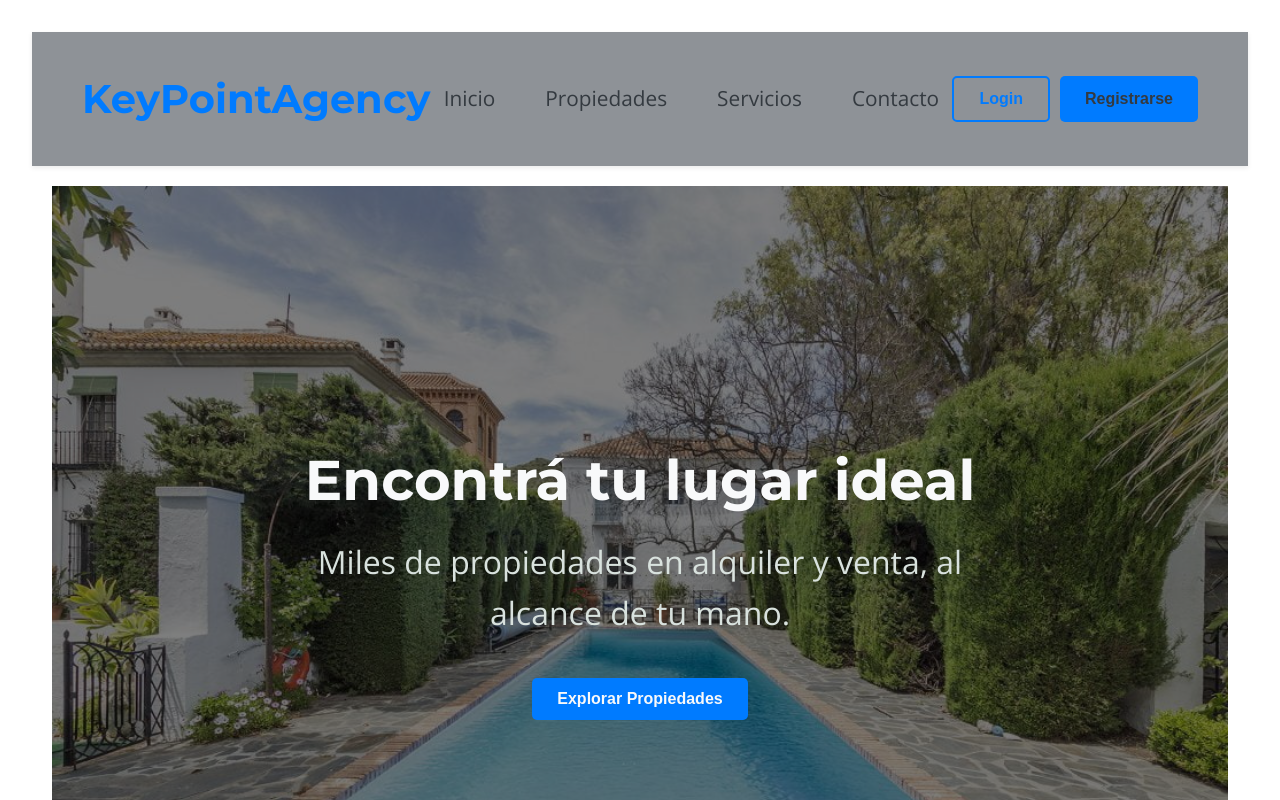
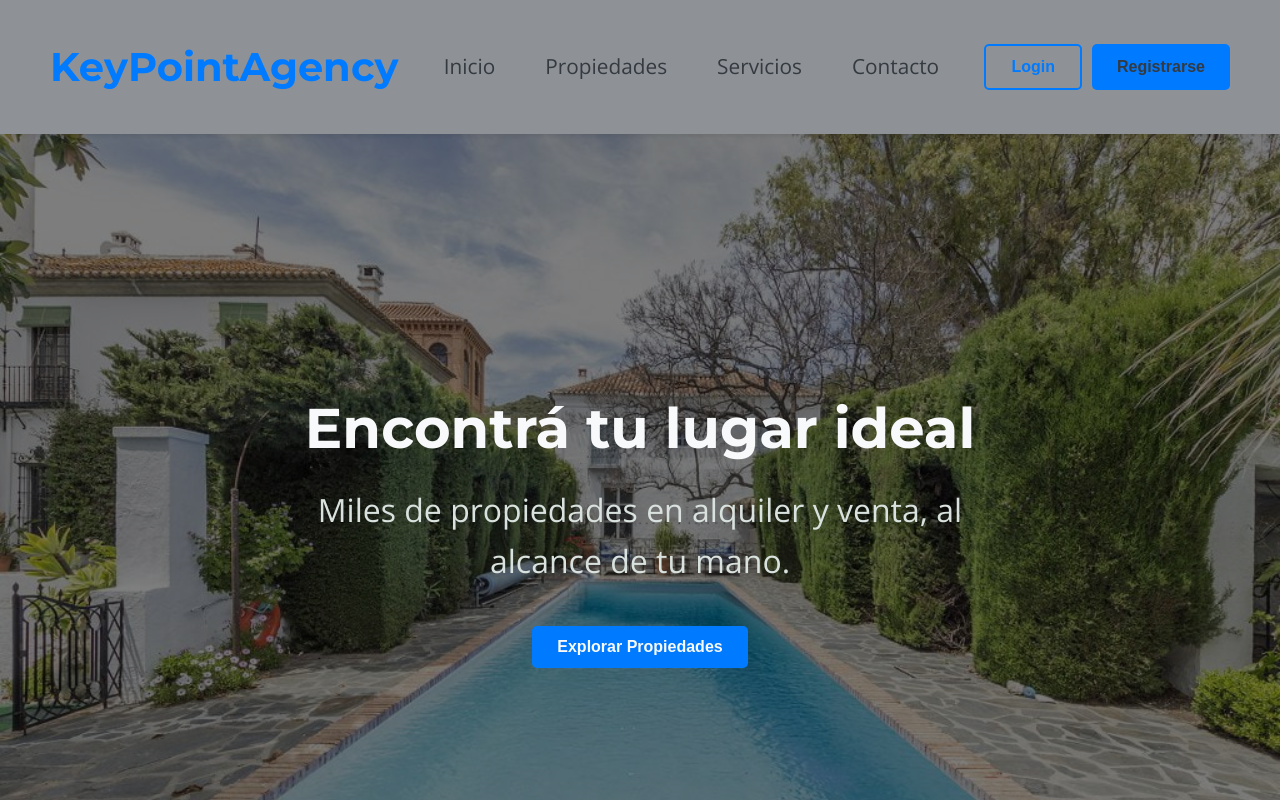
Before and after one commit to GonzaloMartinezz/KeyPointAgency, a React (Vite) app in the folder KeyPointAgency/: page / in a window 1280 px wide. Shown: the top 800 px of the page. Built offline with nearby package versions, Linux system fonts and the light colour scheme.

Commit message:
cambiando el padding de la pagina

```diff
--- a/KeyPointAgency/src/App.css
+++ b/KeyPointAgency/src/App.css
@@ -1,10 +1,8 @@
 #root {
-  max-width: 2000px;
+  max-width: 100vw;
   margin: 0 auto;
-  padding: 2rem;
   text-align: center;
 }
-
 .logo {
   height: 6em;
   padding: 1.5em;
--- a/KeyPointAgency/src/Styles/HeroSection.css
+++ b/KeyPointAgency/src/Styles/HeroSection.css
@@ -5,7 +5,7 @@
     background-position: center;
     color: var(--text-light);
     text-align: center;
-    padding: 250px 20px;
+    padding:250px 20px;
     display: flex;
     flex-direction: column;
     justify-content: center;
--- a/KeyPointAgency/src/Styles/Navbar.css
+++ b/KeyPointAgency/src/Styles/Navbar.css
@@ -28,8 +28,9 @@
     color: var(--text-dark);
     position: relative;
     padding: 5px 0;
-    transition: color 0.3s ease;
+    transition: 0.3s ease;
     font-size: 1.3em;
+
 }
 
 .navbar-links a:hover {
--- a/KeyPointAgency/src/index.css
+++ b/KeyPointAgency/src/index.css
@@ -1,4 +1,3 @@
-/* src/index.css */
 @import url('https://fonts.googleapis.com/css2?family=Montserrat:wght@400;500;600;700&family=Open+Sans:wght@400;600&display=swap');
 
 :root {
@@ -20,7 +19,9 @@
     margin: 0;
     padding: 0;
 }
-
+html {
+  scroll-behavior: smooth;
+}
 body {
     font-family: 'Open Sans', sans-serif;
     color: var(--text-dark);
@@ -87,13 +88,13 @@ button {
 #root, .App {
     display: flex;
     flex-direction: column;
-    min-height: 100vh;
+    min-width: 100vh;
+    overflow-x: hidden;
 }
 
 .main-content {
     width: 100%;
     margin: 0 auto;
-    padding: 20px; /* Padding general para el contenido */
 }
 
 section {
```
